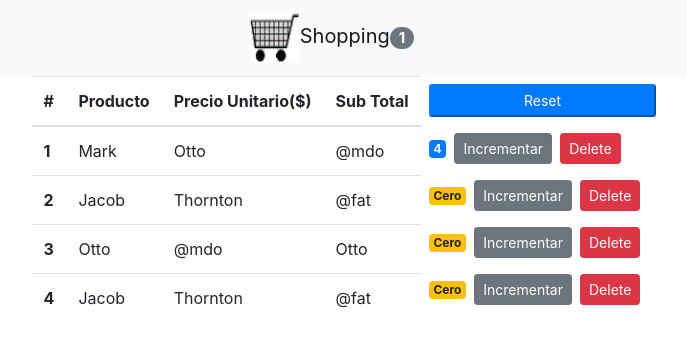
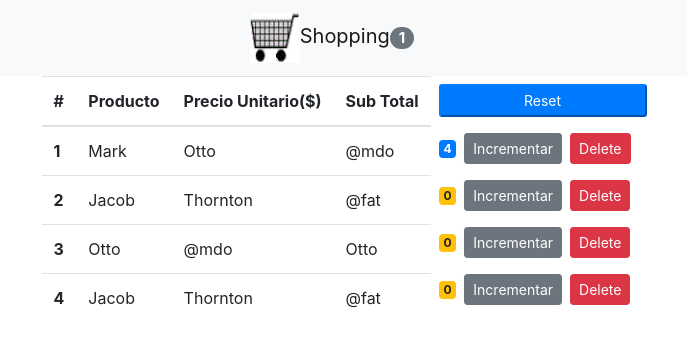
Before and after one commit to Alejo-Martinez-Grau/miniChango, a React (Create React App) app: page / in a window 1280 px wide. Shown: the top 346 px of the page, without its empty margins (300-987 px from the left). Built offline with nearby package versions, Linux system fonts and the light colour scheme.

Commit message:
se "arregló" bug del contador

```diff
--- a/src/components/counter.jsx
+++ b/src/components/counter.jsx
@@ -41,7 +41,7 @@ componentWillUnmount(){
     }
     formatCount() {
       const { value } = this.props.counter;
-      return value === 0 ? "Cero" : value;
+      return value === 0 ? "0" : value;
     }
   }
   export default Counter;
```
